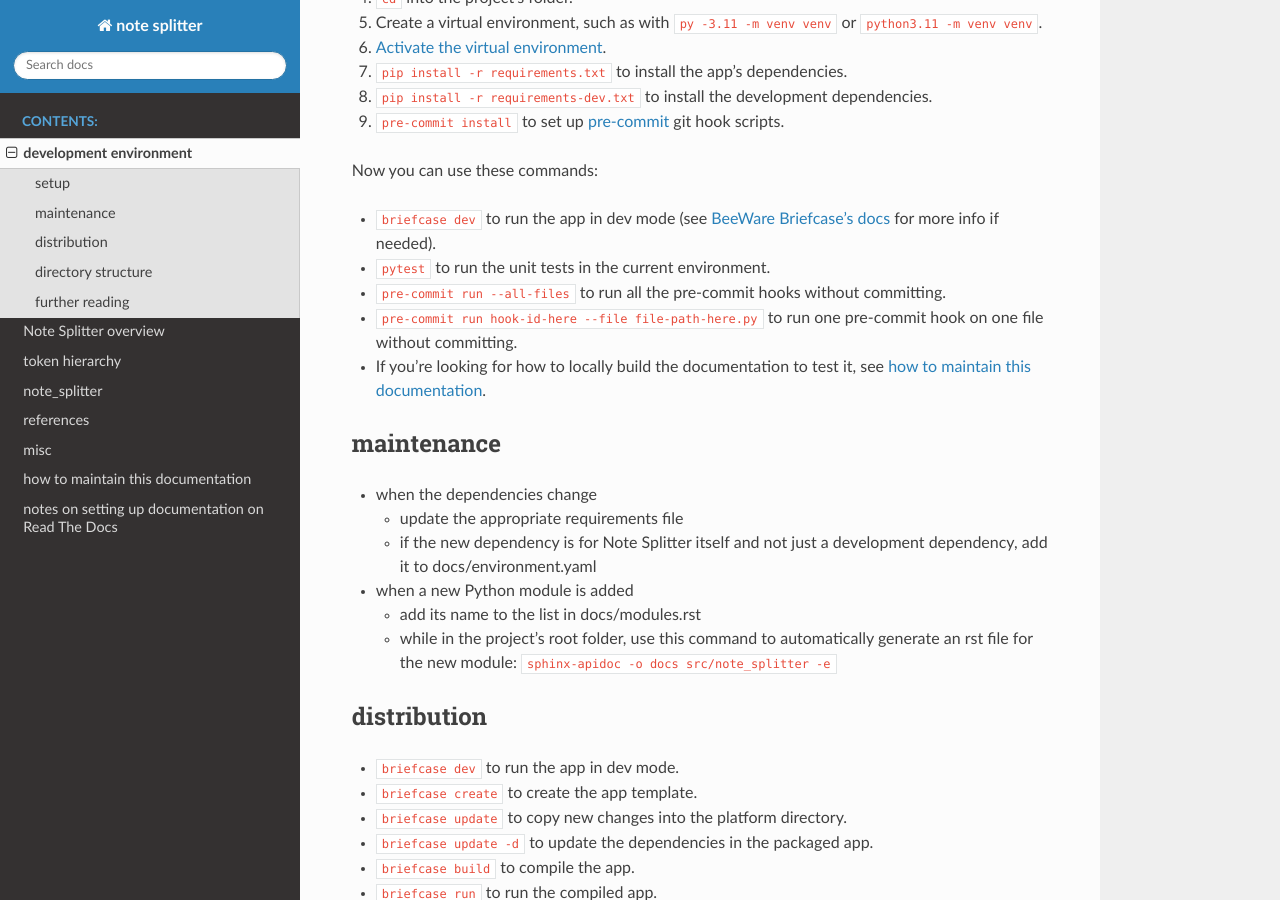
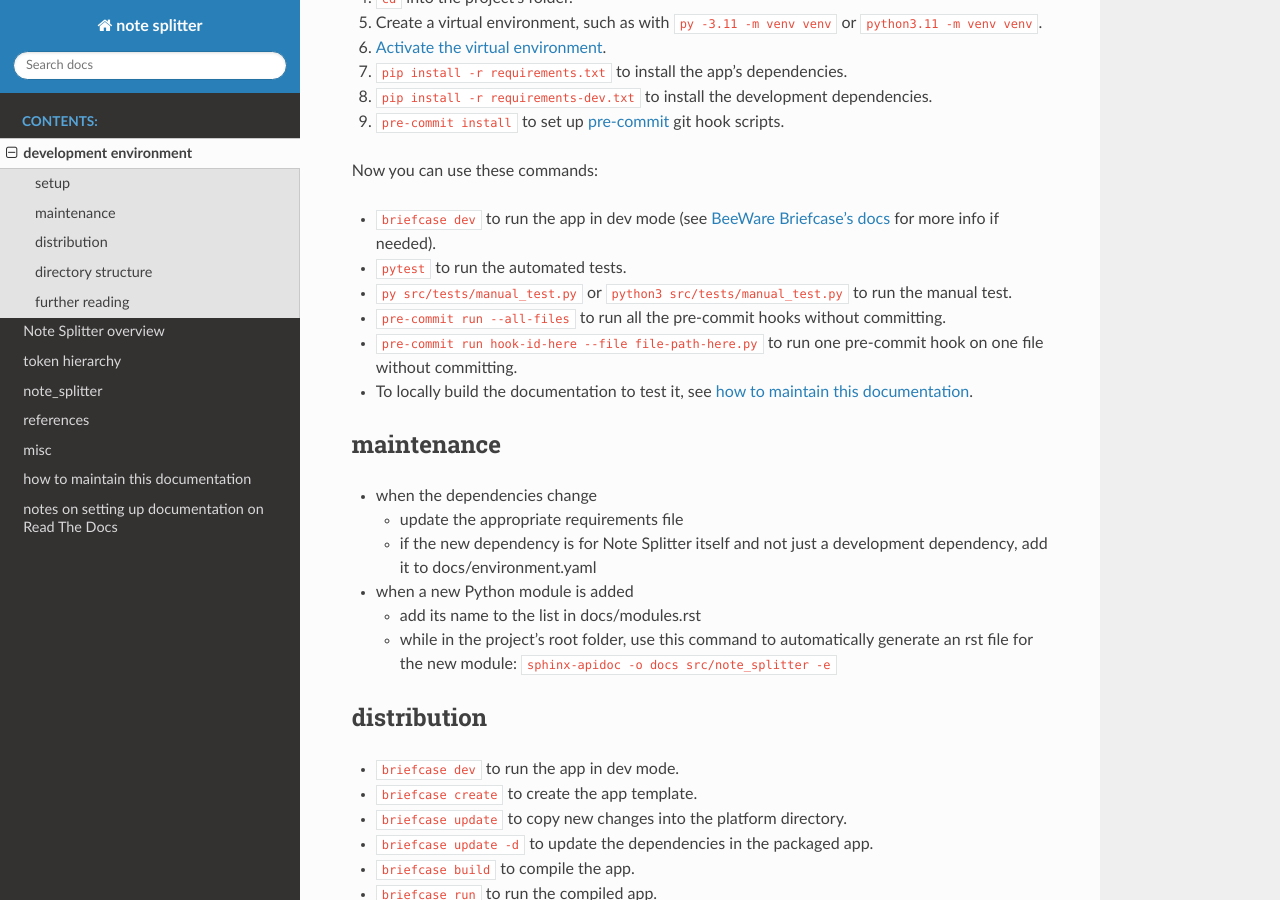
Before and after one commit to wheelercj/note-splitter, a Sphinx documentation site: the page built from docs/dev-env.md, in a window 1280 px wide and 900 px high, scrolled down 303 px. Built offline with Sphinx 7.4.7 and the Read the Docs theme 2.0.0, drawn with Linux system fonts in a browser that asks for light colours.

Commit message:
Fix the manual test

```diff
--- a/docs/dev-env.md
+++ b/docs/dev-env.md
@@ -15,10 +15,11 @@
 Now you can use these commands:
 
 * `briefcase dev` to run the app in dev mode (see [BeeWare Briefcase's docs](https://docs.beeware.org/en/latest/tutorial/tutorial-3.html) for more info if needed).
-* `pytest` to run the unit tests in the current environment.
+* `pytest` to run the automated tests.
+* `py src/tests/manual_test.py` or `python3 src/tests/manual_test.py` to run the manual test.
 * `pre-commit run --all-files` to run all the pre-commit hooks without committing.
 * `pre-commit run hook-id-here --file file-path-here.py` to run one pre-commit hook on one file without committing.
-* If you're looking for how to locally build the documentation to test it, see [how to maintain this documentation](how-to-doc.rst).
+* To locally build the documentation to test it, see [how to maintain this documentation](how-to-doc.rst).
 
 ## maintenance
 
```
Also changed, not shown: 1 other file.
